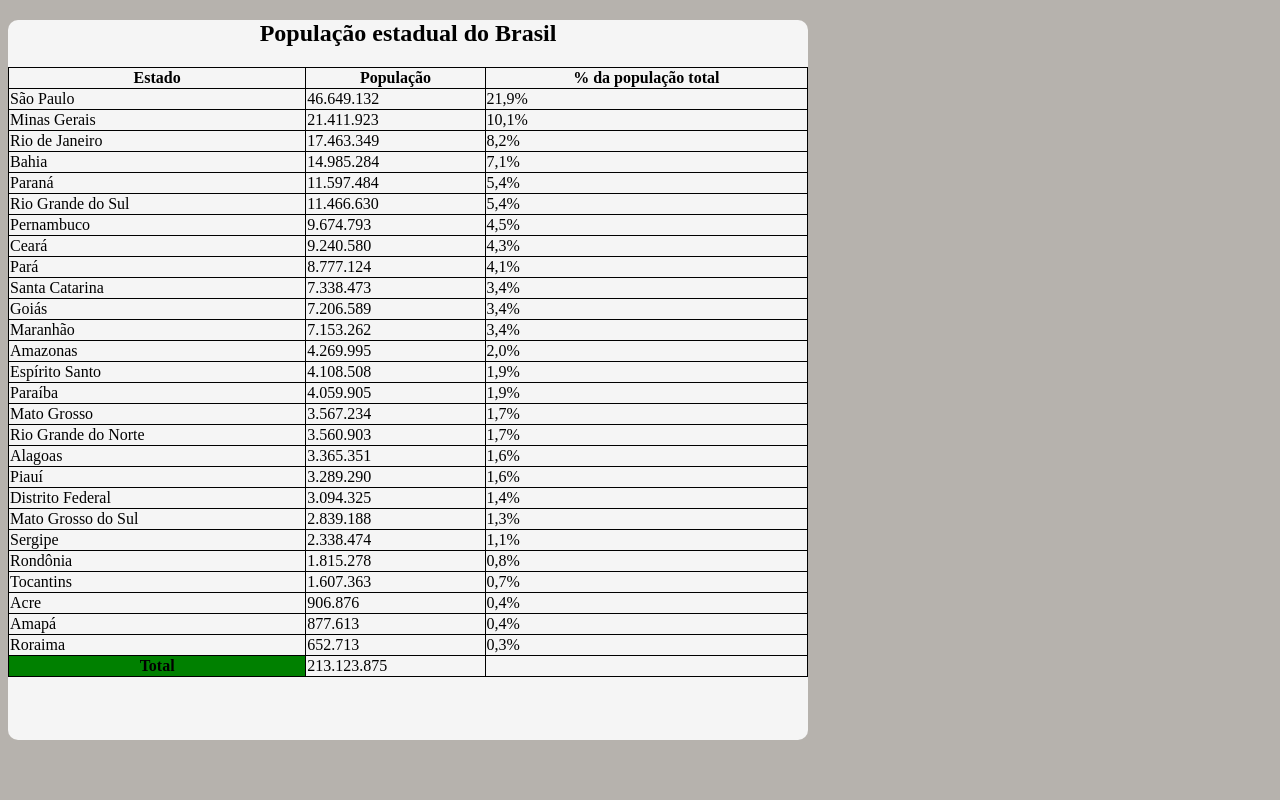
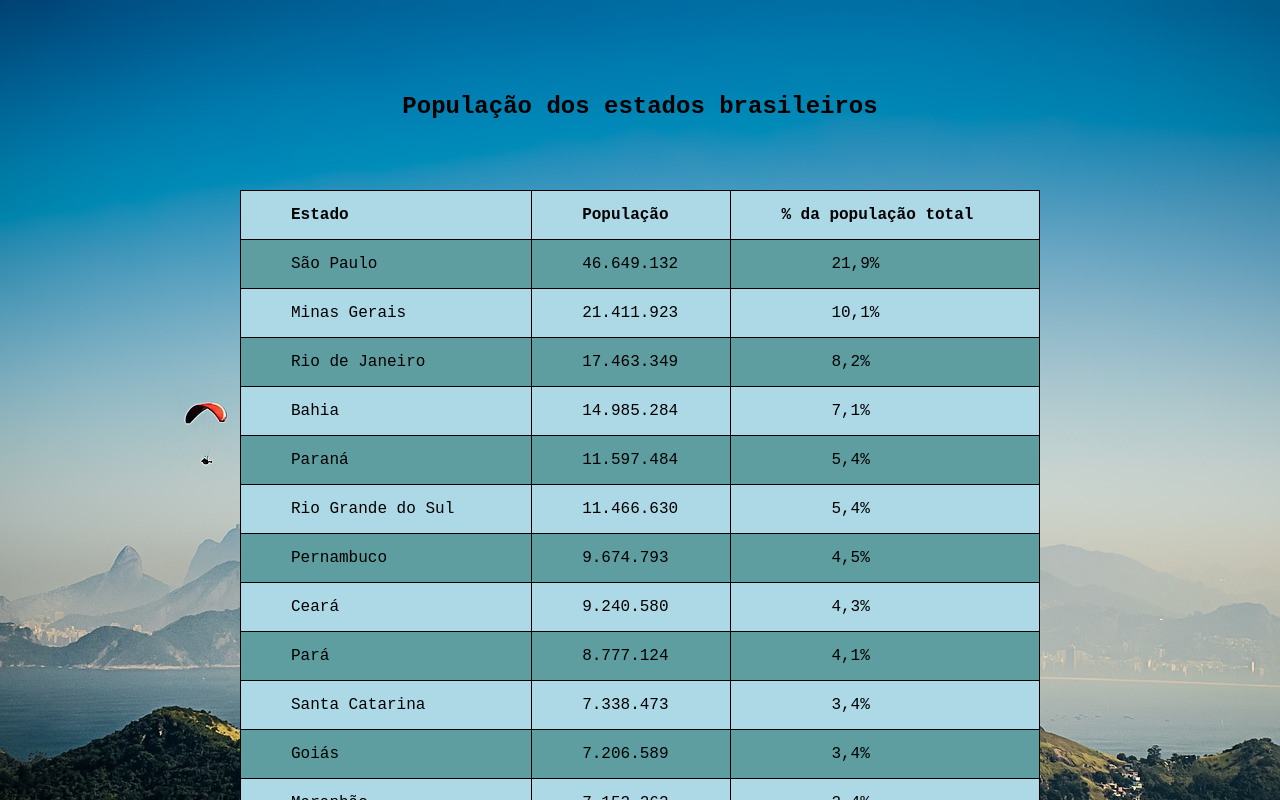
Before and after one commit to lucassmtt/Modulo2, a plain HTML site: page ex023/tabela02.html in a window 1280 px wide. Shown: the top 800 px of the page. Drawn offline with Linux system fonts and the light colour scheme.

Commit message:
Projeto terminado.

```diff
--- a/ex023/tabela02.html
+++ b/ex023/tabela02.html
@@ -1,203 +1,241 @@
 <!DOCTYPE html>
 <html lang="en">
+
 <head>
     <meta charset="UTF-8">
     <meta http-equiv="X-UA-Compatible" content="IE=edge">
     <meta name="viewport" content="width=device-width, initial-scale=1.0">
     <title>Tabelando estados Brasileiros</title>
     <style>
-        body{
-            background-color:rgb(182, 178, 173);
 
+        body {
+            background-color: rgb(182, 178, 173);
+            font-family: 'Courier New', Courier, monospace;
+            background-image: url(rio.jpg);
+            background-position: center;
+            height: 98vh;
+            background-size: cover;
+            background-attachment:fixed;
         }
 
-        h1{
+        article{
+            padding-top: 15px;
+            padding-bottom: 60px;
+        }
+
+        h1 {
             text-align: center;
+            padding: 50px;
         }
-        table{
+
+        table {
             height: 600px;
             width: 800px;
             border-collapse: collapse;
             margin: auto;
         }
 
-        tr{
+        thead {
+            background-color: lightblue;
+            border: 1px solid white;
+        }
+
+        thead > tr{
+            border: 1px solid white;
+        }
+
+        thead > td{
+            border: 1px solid white;
+        }
+
+        tr {
             border: 1px solid black;
         }
 
-        th{
-            border: 1px solid black;
+        tbody > tr:nth-child(even){
+            background-color:lightblue;
         }
 
-        td{
-            border: 1px solid black;
+        tbody > tr:nth-child(odd){
+            background-color:cadetblue ;
         }
 
-        tfoot th{
-            background-color: green;
+        th {
+            border: 1px solid black;
+            padding: 15px 15px 15px 50px;
+            text-align: left;
         }
 
-        article{
-            background-color: whitesmoke;
-            max-width: 100vh;
-            min-height: 90vh;
-            border-radius: 10px;
+        td {
+            border: 1px solid black;
+            padding: 10px 10px 10px 50px;
         }
+
+        tfoot {
+            background-color:lightblue;
+        }
+
+        td.por{
+            padding: 15px 15px 15px 100px;
+        }
+
     </style>
 </head>
 <body>
     <article>
-        <h1>População estadual do Brasil</h1>
+        <h1>População dos estados brasileiros</h1>
         <table>
             <thead>
                 <tr>
                     <th>Estado</th>
-                    <th>População</th>
-                    <th>% da população total</th>
+                    <th class="num">População</th>
+                    <th class="por">% da população total</th>
                 </tr>
             </thead>
             <tbody>
                 <tr>
                     <td>São Paulo</td>
                     <td class="num">46.649.132</td>
-                    <td>21,9%</td>
+                    <td class="por">21,9%</td>
                 </tr>
                 <tr>
                     <td>Minas Gerais</td>
                     <td class="num">21.411.923</td>
-                    <td>10,1%</td>
+                    <td class="por">10,1%</td>
                 </tr>
                 <tr>
                     <td>Rio de Janeiro</td>
                     <td class="num">17.463.349</td>
-                    <td>8,2%</td>
+                    <td class="por">8,2%</td>
                 </tr>
                 <tr>
                     <td>Bahia</td>
                     <td class="num">14.985.284</td>
-                    <td>7,1%</td>
+                    <td class="por">7,1%</td>
                 </tr>
                 <tr>
                     <td>Paraná</td>
                     <td class="num">11.597.484</td>
-                    <td>5,4%</td>
+                    <td class="por">5,4%</td>
                 </tr>
                 <tr>
                     <td>Rio Grande do Sul</td>
-                    <td class="num">11.466.630</td>
-                    <td>5,4%</td>
+                    <td class="nuhm">11.466.630</td>
+                    <td class="por">5,4%</td>
                 </tr>
                 <tr>
                     <td>Pernambuco</td>
                     <td class="num">9.674.793</td>
-                    <td>4,5%</td>
+                    <td class="por">4,5%</td>
                 </tr>
                 <tr>
                     <td>Ceará</td>
                     <td class="num">9.240.580</td>
-                    <td>4,3%</td>
+                    <td class="por">4,3%</td>
                 </tr>
                 <tr>
                     <td>Pará</td>
                     <td class="num">8.777.124</td>
-                    <td>4,1%</td>
+                    <td class="por">4,1%</td>
                 </tr>
                 <tr>
                     <td>Santa Catarina</td>
                     <td class="num">7.338.473</td>
-                    <td>3,4%</td>
+                    <td class="por">3,4%</td>
                 </tr>
                 <tr>
                     <td>Goiás</td>
                     <td class="num">7.206.589</td>
-                    <td>3,4%</td>
+                    <td class="por">3,4%</td>
                 </tr>
                 <tr>
                     <td>Maranhão</td>
                     <td class="num">7.153.262</td>
-                    <td>3,4%</td>
+                    <td class="por">3,4%</td>
                 </tr>
                 <tr>
                     <td>Amazonas</td>
                     <td class="num">4.269.995</td>
-                    <td>2,0%</td>
+                    <td class="por">2,0%</td>
                 </tr>
                 <tr>
                     <td>Espírito Santo</td>
                     <td class="num">4.108.508</td>
-                    <td>1,9%</td>
+                    <td class="por">1,9%</td>
                 </tr>
                 <tr>
                     <td>Paraíba</td>
                     <td class="num">4.059.905</td>
-                    <td>1,9%</td>
+                    <td class="por">1,9%</td>
                 </tr>
                 <tr>
                     <td>Mato Grosso</td>
                     <td class="num">3.567.234</td>
-                    <td>1,7%</td>
+                    <td class="por">1,7%</td>
                 </tr>
                 <tr>
                     <td>Rio Grande do Norte</td>
                     <td class="num">3.560.903</td>
-                    <td>1,7%</td>
+                    <td class="por">1,7%</td>
                 </tr>
                 <tr>
                     <td>Alagoas</td>
                     <td class="num">3.365.351</td>
-                    <td>1,6%</td>
+                    <td class="por">1,6%</td>
                 </tr>
                 <tr>
                     <td>Piauí</td>
                     <td class="num">3.289.290</td>
-                    <td>1,6%</td>
+                    <td class="por">1,6%</td>
                 </tr>
                 <tr>
                     <td>Distrito Federal</td>
                     <td>3.094.325</td>
-                    <td>1,4%</td>
+                    <td class="por">1,4%</td>
                 </tr>
                 <tr>
                     <td>Mato Grosso do Sul</td>
                     <td class="num">2.839.188</td>
-                    <td>1,3%</td>
+                    <td class="por">1,3%</td>
                 </tr>
                 <tr>
                     <td>Sergipe</td>
                     <td class="num">2.338.474</td>
-                    <td>1,1%</td>
+                    <td class="por">1,1%</td>
                 </tr>
                 <tr>
                     <td>Rondônia</td>
                     <td class="num">1.815.278</td>
-                    <td>0,8%</td>
+                    <td class="por">0,8%</td>
                 </tr>
                 <tr>
                     <td>Tocantins</td>
                     <td class="num">1.607.363</td>
-                    <td>0,7%</td>
+                    <td class="por">0,7%</td>
                 </tr>
                 <tr>
                     <td>Acre</td>
                     <td class="num">906.876</td>
-                    <td>0,4%</td>
+                    <td class="por">0,4%</td>
                 </tr>
                 <tr>
                     <td>Amapá</td>
                     <td class="num">877.613</td>
-                    <td>0,4%</td>
+                    <td class="por">0,4%</td>
                 </tr>
                 <tr>
                     <td>Roraima</td>
                     <td class="num">652.713</td>
-                    <td>0,3%</td>
+                    <td class="por">0,3%</td>
                 </tr>
             </tbody>
             <tfoot>
-                    <th>Total</th>
-                    <td>213.123.875</td>
+                <th>Total</th>
+                <td>213.123.875</td>
+                <td class="por">100%</td>
             </tfoot>
         </table>
     </article>
 </body>
+
 </html>
```
Also changed, not shown: ex023/rio.jpg (added).
